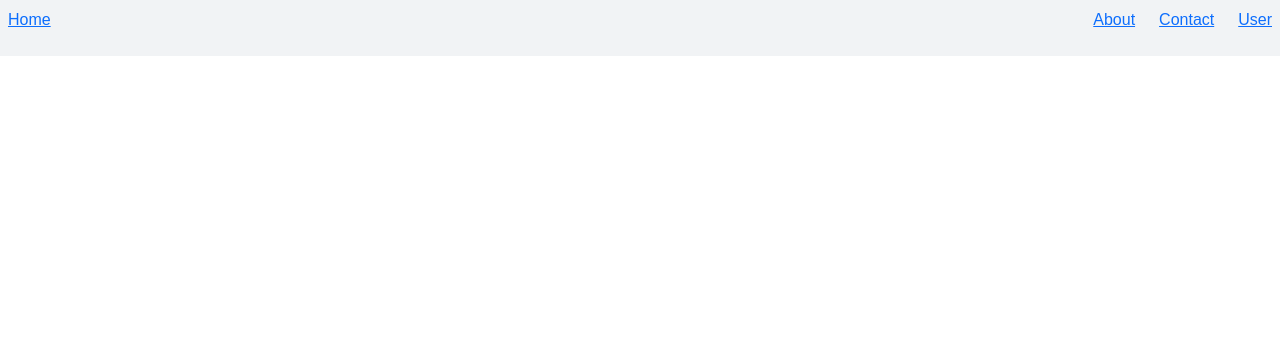
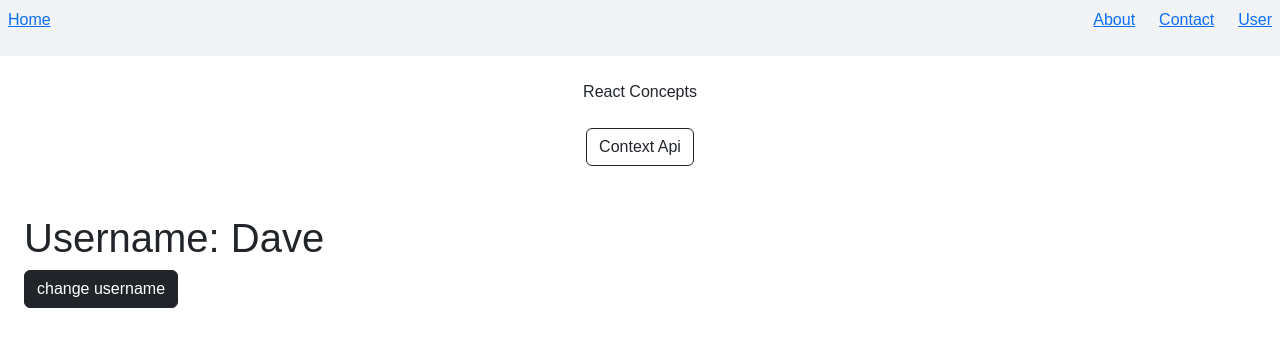
Before and after one commit to prudv13/react-concepts, a React (Vite) app: page /contextapi in a window 1280 px wide. Shown: the top 346 px of the page. Built offline with nearby package versions, Linux system fonts and the light colour scheme.

Commit message:
prop drilling

```diff
--- a/src/App.jsx
+++ b/src/App.jsx
@@ -9,6 +9,7 @@ import Navbar from './routing/Navbar'
 import User from './routing/User'
 import Orders from './routing/Orders'
 import Profile from './routing/Profile'
+import ContextApi from './context-api/ContextApi'
 
 function App() {
 
@@ -20,7 +21,9 @@ function App() {
       <Navbar />
 
       <Routes>
-        <Route exact path='/' element={<Home />} />
+        <Route exact path='/' element={<Home />}>
+          <Route path='contextapi' element={<ContextApi />} />
+        </Route>
         <Route path='about' element={<About />} />
         <Route path='contact' element={<Contact />} />
         <Route path='user' element={<User />} >
--- /dev/null
+++ b/src/context-api/Child.jsx
@@ -0,0 +1,12 @@
+import React from 'react'
+import GrandChild from './GrandChild';
+
+const Child = ({setUserName}) => {
+  return (
+    <div>
+        <GrandChild setUserName={setUserName} />
+    </div>
+  )
+}
+
+export default Child;
--- /dev/null
+++ b/src/context-api/ContextApi.jsx
@@ -0,0 +1,13 @@
+import React, { useState } from 'react'
+import Parent from './Parent';
+
+const ContextApi = () => {
+    const [userName, setUserName] = useState("Dave");
+  return (
+    <div>
+        <Parent userName={userName} setUserName={setUserName} />
+    </div>
+  )
+}
+
+export default ContextApi;
--- /dev/null
+++ b/src/context-api/GrandChild.jsx
@@ -0,0 +1,13 @@
+import React from 'react'
+
+const GrandChild = ({setUserName}) => {
+  return (
+    <div>
+        <button className='btn btn-dark' onClick={() => setUserName("Pedro")}>
+            change username
+        </button>
+    </div>
+  )
+}
+
+export default GrandChild;
--- /dev/null
+++ b/src/context-api/Parent.jsx
@@ -0,0 +1,13 @@
+import React from 'react'
+import Child from './Child';
+
+const Parent = ({userName, setUserName}) => {
+  return (
+    <div>
+    <h1>Username: {userName}</h1>
+        <Child setUserName={setUserName} />
+    </div>
+  )
+}
+
+export default Parent;
--- a/src/routing/Home.jsx
+++ b/src/routing/Home.jsx
@@ -1,9 +1,16 @@
 import React from 'react'
+import { Link, Outlet } from 'react-router-dom';
 
 const Home = () => {
   return (
     <div className='p-4'>
-        <p>This is Home Component</p>
+        <p className='text-center mb-4'>React Concepts</p>
+        <div className='mb-5 d-flex gap-4 flex-wrap justify-content-center'>
+          <Link to="contextapi">
+            <button className='btn btn-outline-dark'>Context Api</button>
+          </Link>
+        </div>
+        <Outlet />
     </div>
   )
 }
```
